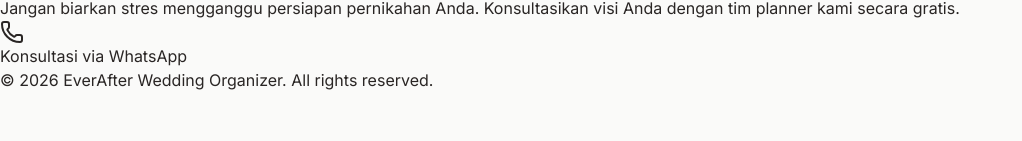
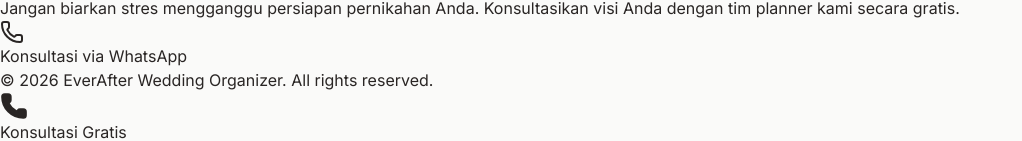
Before and after one commit to deny97-ct/andini, a React (Vite) app: page / in a window 1280 px wide. Shown: the part 3378-3519 px from the top of the page, without its empty margins (0-1022 px from the left). Before the commit the page ends 3470 px from the top, so only its background shows below. Built offline with nearby package versions, Linux system fonts and the light colour scheme; a web font is replaced by a local one.

Commit message:
Update WOLandingPage.jsx

```diff
--- a/src/pages/WOLandingPage.jsx
+++ b/src/pages/WOLandingPage.jsx
@@ -92,6 +92,18 @@ const WOLandingPage = () => {
         <p>&copy; 2026 EverAfter Wedding Organizer. All rights reserved.</p>
       </footer>
 
+      {/* Tombol WhatsApp Floating */}
+      <a
+        href="https://wa.me/6281234567890?text=Halo%20EverAfter%20WO,%20saya%20tertarik%20berkonsultasi%20untuk%20rencana%20pernikahan%20saya."
+        target="_blank"
+        rel="noopener noreferrer"
+        className="fixed bottom-8 right-8 z-[100] bg-[#25D366] text-white p-4 rounded-full shadow-2xl hover:scale-110 transition-transform duration-300 flex items-center justify-center group"
+      >
+        <Phone size={28} fill="currentColor" />
+        <span className="max-w-0 overflow-hidden group-hover:max-w-xs group-hover:ml-3 transition-all duration-500 font-medium whitespace-nowrap">
+          Konsultasi Gratis
+        </span>
+      </a>
     </div>
   );
 };
```
